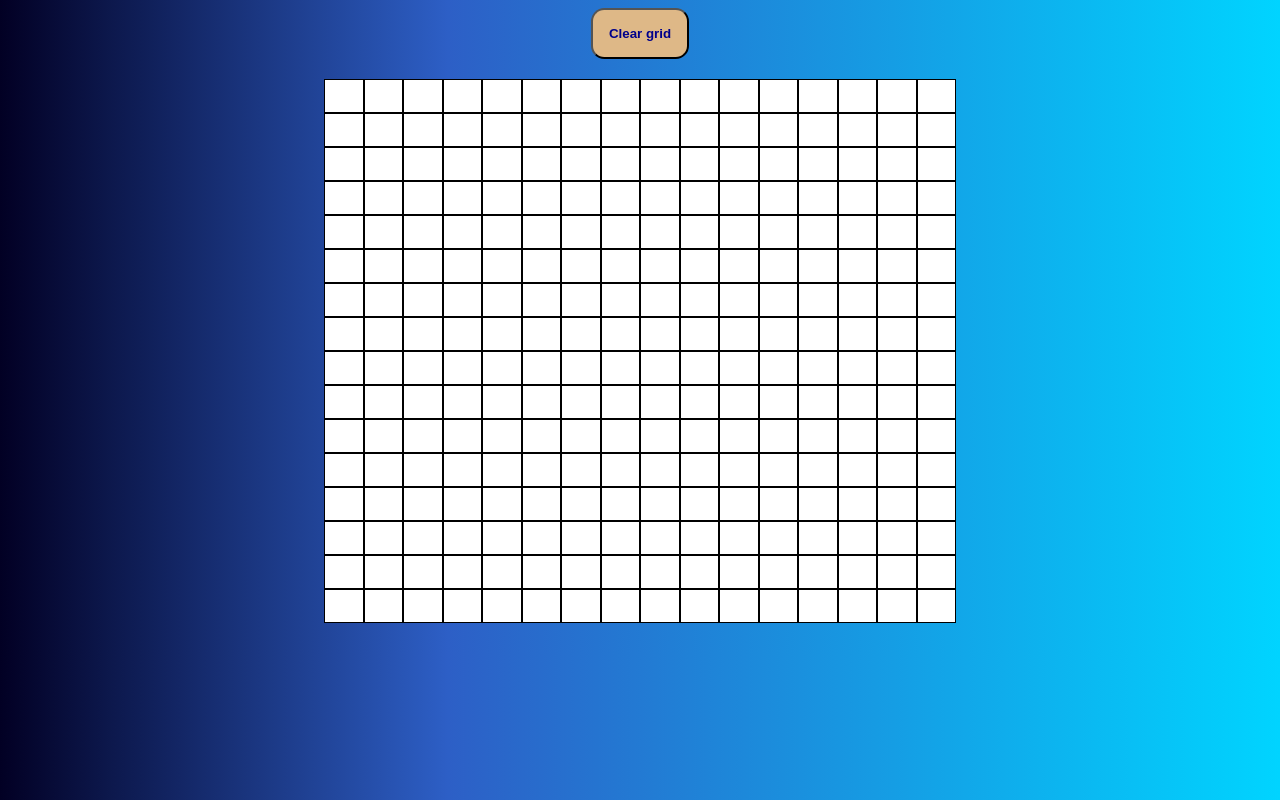
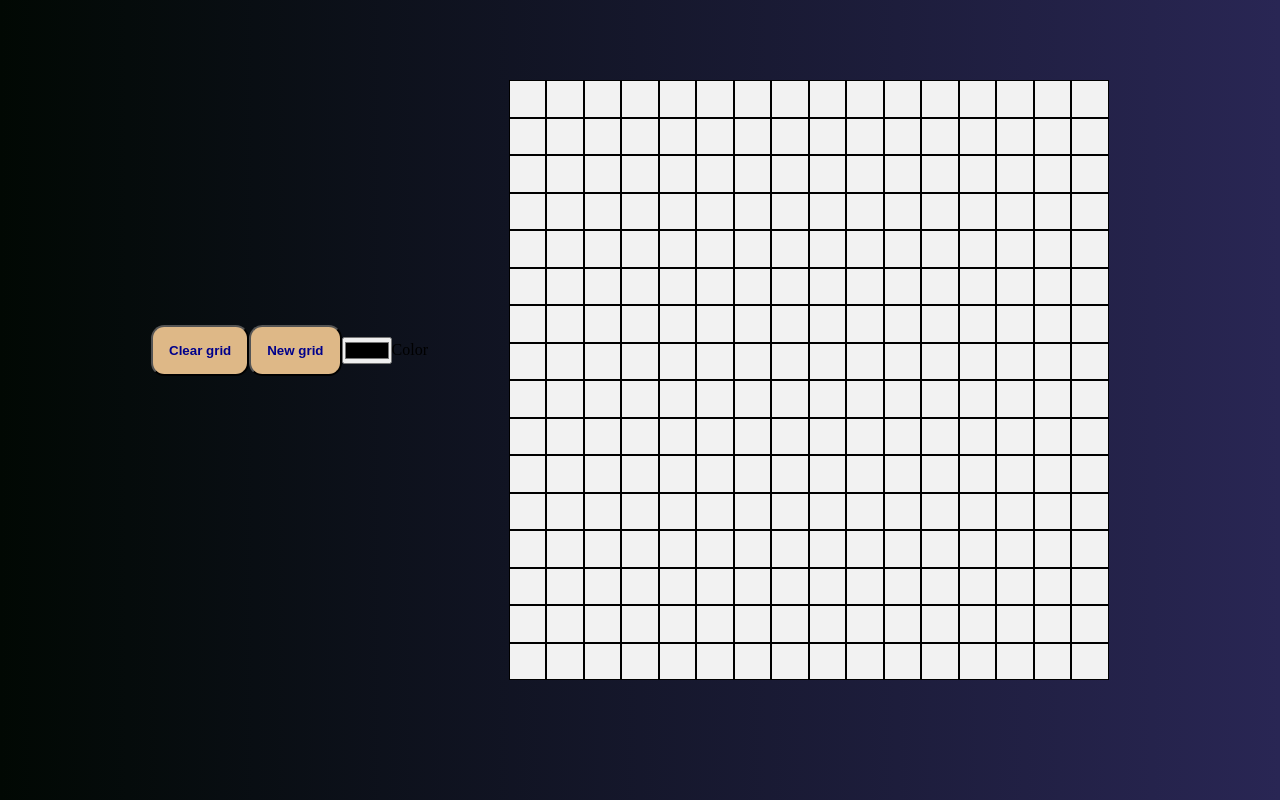
Before and after one commit to TorbjornJ/etch-a-sketch, a plain HTML site: page index.html in a window 1280 px wide. Drawn offline with Linux system fonts and the light colour scheme.

Commit message:
layout+color function

```diff
--- a/index.html
+++ b/index.html
@@ -9,10 +9,23 @@
     <title>Document</title>
 </head>
 <body>
+    <div class="main">
+
+    <div id ="settings">
+
     <button onclick="clearGrid()">Clear grid</button>
+    <button onclick="newGrid()">New grid</button>
+    <input id="colorPicker" type="color" value="#000000">
+    <label for="head">Color</label>
 
-    <div class="wrapper"></div>
+    </div>
 
+    <div class="grid-wrap">
+
+      <div class="grid-main"></div>
+
+    </div>
+    </div>
 
 </body>
 </html>
--- a/js-file.js
+++ b/js-file.js
@@ -1,44 +1,60 @@
-let container = document.querySelector('.wrapper')
+let container = document.querySelector('.grid-main')
+let selectedColor = document.querySelector('#colorPicker');
+let brushColor = '#000000';
 
-gridCreate(16, 16);
-gridColor();
+selectedColor.onchange = (e) => setColor(e.target.value);
+
 
 function gridCreate(height, width) {
     container.style.gridTemplateColumns = `repeat(${height}, 1fr)`;
     container.style.gridTemplateRows = `repeat(${width}, 1fr)`;
     for (i = 0; i < height*width; i++) {
-    container.innerHTML += `<div class="square"></div>`;
+        let tile = document.createElement('div');
+        container.appendChild(tile);
+        tile.classList.add('square');
     }
 
     const squares = document.querySelectorAll('.square');
     squares.forEach(square => {
-            square.style.backgroundColor = 'white';
+            square.style.backgroundColor = '#f2f2f2';
         })
 
+     gridPaint();
 }
 
-function gridColor () {
+function gridPaint () {
     const squares = document.querySelectorAll('.square');
     squares.forEach(squares => {
         squares.addEventListener('mouseover', () => {
-            squares.style.backgroundColor = 'black';
+            squares.style.backgroundColor = brushColor;
         })
     })
+}
+
+function setColor(color) {
+   brushColor = `${color}`;
+   gridPaint();
 }
 
 function clearGrid() {
     const squares = document.querySelectorAll('.square');
     squares.forEach(squares => {
-            squares.style.backgroundColor = 'white';
+            squares.style.backgroundColor = '#f2f2f2';
         });
+}
+
+function newGrid() {
+    let newSize = prompt("Please set a new size for both sides", "0");
+    let value = parseInt(newSize);
+    if (value > 1 && value <=100) {
+    [...container.childNodes].forEach(el => el.remove());
+    gridCreate(newSize, newSize);
+    gridPaint();
+    }
+    else {
+        alert("Please enter a valid number between 1 and 0");
+    }
+}
 
 
-}
-
-function newPrompt() {
-    const squares = document.querySelectorAll('.square');
-    const newgrid = prompt("Please enter a new length per side.", "0");
-    const input = Number(newgrid.value);
-
-    gridCreate(`${input}, ${input}`);
-}
+gridCreate(16, 16);
--- a/style.css
+++ b/style.css
@@ -1,9 +1,29 @@
+*, *::before, *::after {
+    box-sizing: border-box;
+    margin: 0%;
+    padding: 0%;
+}
+
 body {
+    background: linear-gradient(to right, #010803, #292654);
+
+}
+
+.main {
     display: flex;
-    flex-direction: column;
-    justify-content: center;
+    justify-content: space-evenly;
+    margin-top: 50px;
+    margin-bottom: 50px;
+    max-width: 1100px;
+    margin: 0 auto;
+}
+
+#settings {
+    display: flex;
+    justify-content: flex-start;
     align-items: center;
-    background: linear-gradient(90deg, rgba(2,0,36,1) 0%, rgba(13,25,78,1) 9%, rgba(15,30,87,1) 11%, rgba(19,38,101,1) 14%, rgba(33,68,152,1) 25%, rgba(45,95,198,1) 35%, rgba(25,147,223,1) 64%, rgba(0,212,255,1) 100%);
+    margin: 0%;
+    padding: 0%;
 }
 
 button {
@@ -14,15 +34,27 @@ button {
     font-weight: bolder;
 }
 
-.wrapper {
-    display: grid;
-    height: 50%;
-    width: 50%;
-    margin: 20px;
+.grid-wrap {
+    position: relative;
+    display: inline-block;
+    justify-content: center;
+    align-items: center;
+    max-width: 660px;
+    max-width: 660px;
+    margin-top: 60px;
+
+}
+
+.grid-main {
+    display: inline-grid;
+    width: 600px;
+    height: 600px;
+    margin: 20px 20px;
+    cursor: crosshair;
 
   }
 
-  .wrapper > div {
+  .grid-main > div {
       border: 1px solid black;
       padding: 16px;
   }
```
